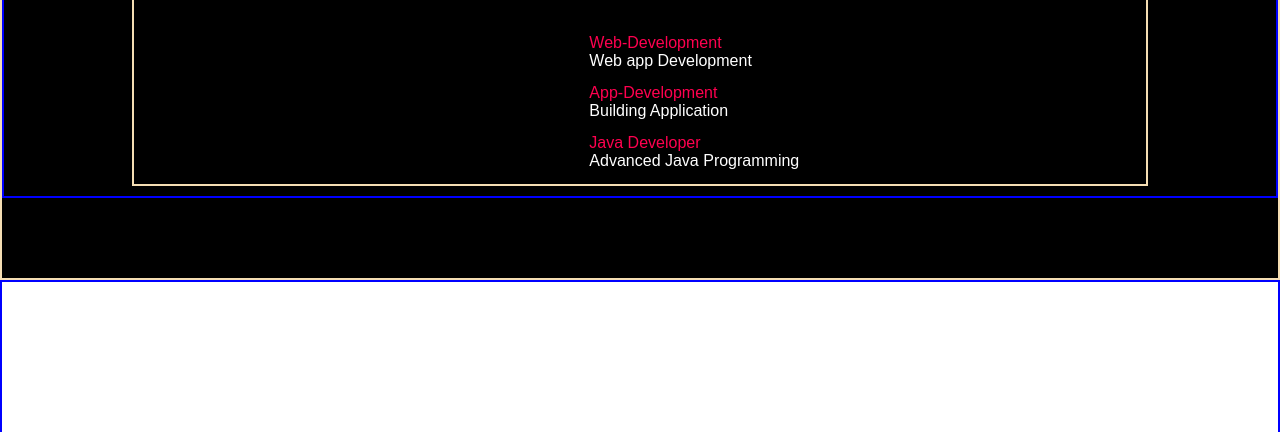
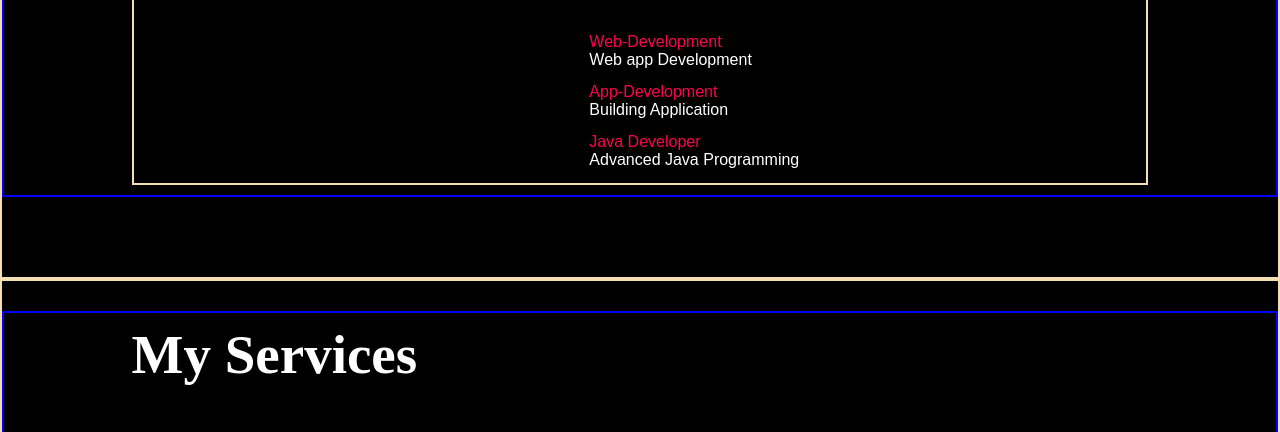
Before and after one commit to YugamPatel/portfolio, a plain HTML site: page index.html in a window 1280 px wide. Shown: the part 1107-1539 px from the top of the page. Drawn offline with Linux system fonts and the light colour scheme.

Commit message:
style changes till service

```diff
--- a/style.css
+++ b/style.css
@@ -10,6 +10,11 @@
   color: #fff;
 }
 
+.sub-title {
+  font-family: "Times New Roman", Times, serif;
+  font-weight: 600;
+  color: honeydew;
+}
 #header {
   width: 100%;
   height: 100vh;
@@ -19,12 +24,12 @@
   border: 2px solid wheat; /* testing the code */
 }
 
-.container{
+.container {
   padding: 10px 10%;
   border: 2px solid blue; /* testing the code */
 }
 
-.nav{
+.nav {
   display: flex;
   justify-content: space-between;
   align-items: center;
@@ -37,15 +42,15 @@
   margin: 10px 20px;
 }
 
-.nav li a{
+.nav li a {
   color: white;
   font-size: 1.1rem;
   text-decoration: none;
   position: relative;
 }
 
-.nav li a::after{
-    content: '';
+.nav li a::after {
+  content: "";
   width: 0;
   height: 1.8px;
   background: #5150bd;
@@ -55,76 +60,74 @@
   transition: 0.3s;
 }
 
-.nav li a:hover::after{
+.nav li a:hover::after {
   width: 100%;
 }
 
-.header-text{
+.header-text {
   margin-top: 20%;
   font-size: 30px;
   border: 2px solid wheat; /* testing the code */
 }
 
-.header-text span{
+.header-text span {
   color: #5150bd;
 }
 
+/* ---------------------About me------------------- */
 
-
-
-#about{
+#about {
   background-color: black;
   border: 2px solid wheat; /* testing the code */
-    padding: 80px 0 ;
+  padding: 80px 0;
   color: #ababab;
 }
 
-.row{
+.row {
   border: 2px solid wheat; /* testing the code */
   display: flex;
-    justify-content:space-between ;
+  justify-content: space-between;
   flex-wrap: wrap;
 }
 
-.about-col-1{
+.about-col-1 {
   flex-basis: 35%;
 }
 
-.about-col-1 img{
+.about-col-1 img {
   margin-left: 13%;
   width: 100%;
   border-radius: 20px;
 }
-.about-col-2{
+.about-col-2 {
   padding: 0 5%;
   flex-shrink: 10px;
   flex-basis: 60%;
 }
-.sub-title{
+.sub-title {
   font-size: 55px;
   font-weight: 600;
   color: #fff;
 }
-.about-me-p{
+.about-me-p {
   margin-top: 10px;
 }
 
-.tab-titles{
+.tab-titles {
   display: flex;
   margin: 20px 0px 40px;
 }
 
-.tab-links{
+.tab-links {
   margin-right: 50px;
   font-size: 18px;
   font-weight: 500;
   cursor: pointer;
   position: relative;
-
 }
 
-.tab-links::after{
-    content: '';
+.tab-links::after {
+  content: "";
   width: 0;
   height: 3px;
   background: #5150bd;
@@ -134,22 +137,78 @@
   transition: 0.5s;
 }
 
-.tab-links.active-link::after{
+.tab-links.active-link::after {
   width: 100%;
 }
 
-.tab-contents ul li{
+.tab-contents ul li {
   list-style: none;
   margin: 14px 0;
 }
 
-.tab-contents ul li span{
+.tab-contents ul li span {
   font-size: 16px;
   color: #ff004f;
 }
-.tab-contents{
+.tab-contents {
   display: none;
 }
-.tab-contents.active-tab{
+.tab-contents.active-tab {
   display: block;
 }
+
+/* ------------------------Services------------------------ */
+
+#service {
+  border: 2px solid wheat; /* testing the code */
+  background-color: black;
+  padding: 30px 0;
+}
+
+.services-list {
+  display: flex;
+  flex-wrap: wrap;
+  justify-content: space-evenly;
+  align-items: center;
+  margin-top: 50px;
+  gap: 40px;
+}
+
+.services-list div {
+  background-color: #262626;
+  flex: 1 1 250px;
+  max-width: calc(100% - 40px); /* adjusting for the gap */
+  padding: 40px;
+  border-radius: 10px;
+  font-size: 13px;
+  font-weight: 300;
+  transition: 0.56s;
+  transform: 0.6s;
+}
+
+.services-list div i {
+  color: aquamarine;
+  font-size: 50px;
+  margin-bottom: 25px;
+}
+
+.services-list div h2 {
+  font-size: 35px;
+  font-weight: 500;
+  font-family: "Gill Sans", "Gill Sans MT", Calibri, "Trebuchet MS", sans-serif;
+  margin-bottom: 15px;
+}
+.services-list div a {
+  text-decoration: none;
+  color: rgb(183, 157, 30);
+  font-size: 14px;
+  margin-top: 20px;
+  display: inline-block;
+}
+.services-list div:hover {
+    background: #164484;
+    transform: translate(-2px, -10px);
+}
+.services-list div a:hover {
+    color: #f80307;
+}
```
Lines whose indentation alone changed are shown as unchanged.
